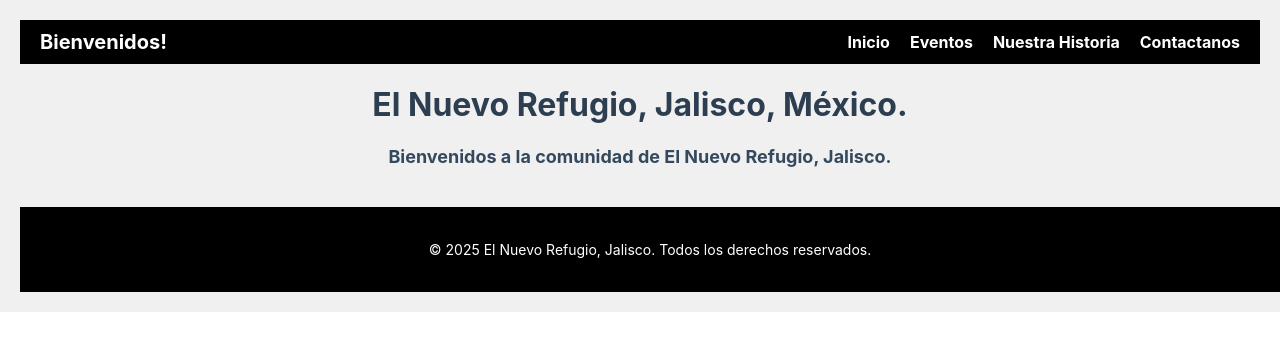
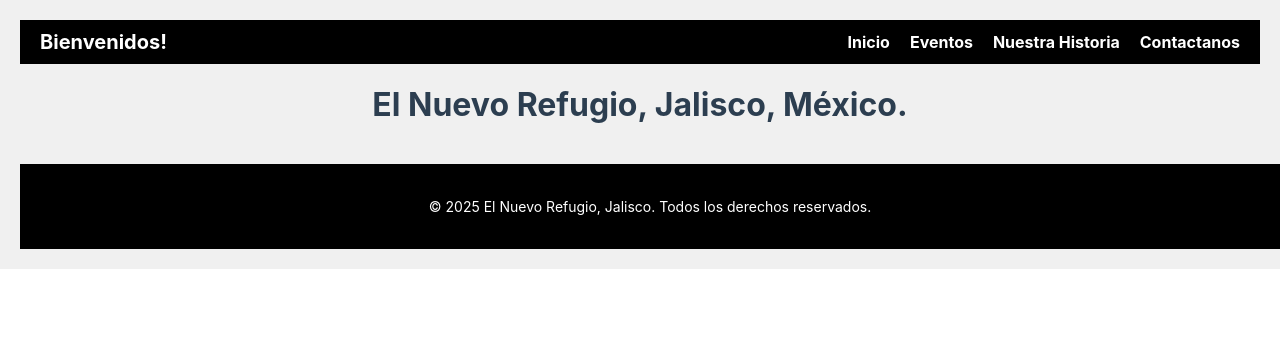
Before and after one commit to Alexav3/refugio, a React (Create React App) app: page / in a window 1280 px wide. Shown: the top 350 px of the page. Built offline with nearby package versions, Linux system fonts and the light colour scheme.

Commit message:
creando_rutas

```diff
--- a/package.json
+++ b/package.json
@@ -9,6 +9,7 @@
     "@testing-library/user-event": "^13.5.0",
     "react": "^19.1.0",
     "react-dom": "^19.1.0",
+    "react-router-dom": "^7.6.0",
     "react-scripts": "5.0.1",
     "web-vitals": "^2.1.4"
   },
--- a/src/App.js
+++ b/src/App.js
@@ -1,16 +1,15 @@
+// App.js
 import React from "react";
-import "./App.css";
-import Navbar from "./Navbar";
-import Footer from "./footer";
+import { BrowserRouter as Router, Routes, Route } from "react-router-dom";
+import Home from "./Home";
 
 function App() {
   return (
-    <div className="app-container">
-      <Navbar />
-      <h1>El Nuevo Refugio, Jalisco, México.</h1>
-      <h3>Bienvenidos a la comunidad de El Nuevo Refugio, Jalisco.</h3>
-      <Footer />
-    </div>
+    <Router>
+      <Routes>
+        <Route path="/" element={<Home />} />
+      </Routes>
+    </Router>
   );
 }
 
--- /dev/null
+++ b/src/Home.css
@@ -0,0 +1,14 @@
+.app-container {
+  text-align: center;
+  padding: 20px;
+  background-color: #f0f0f0;
+}
+
+h1 {
+  color: #2c3e50;
+}
+
+h3 {
+  font-size: 18px;
+  color: #34495e;
+}
--- /dev/null
+++ b/src/Home.js
@@ -0,0 +1,16 @@
+import React from "react";
+import "./App.css";
+import Navbar from "./Navbar";
+import Footer from "./footer";
+
+function App() {
+  return (
+    <div className="app-container">
+      <Navbar />
+      <h1>El Nuevo Refugio, Jalisco, México.</h1>
+      <Footer />
+    </div>
+  );
+}
+
+export default App;
```
Also changed, not shown: 1 other file (tests, documents, lock files or other folders).
